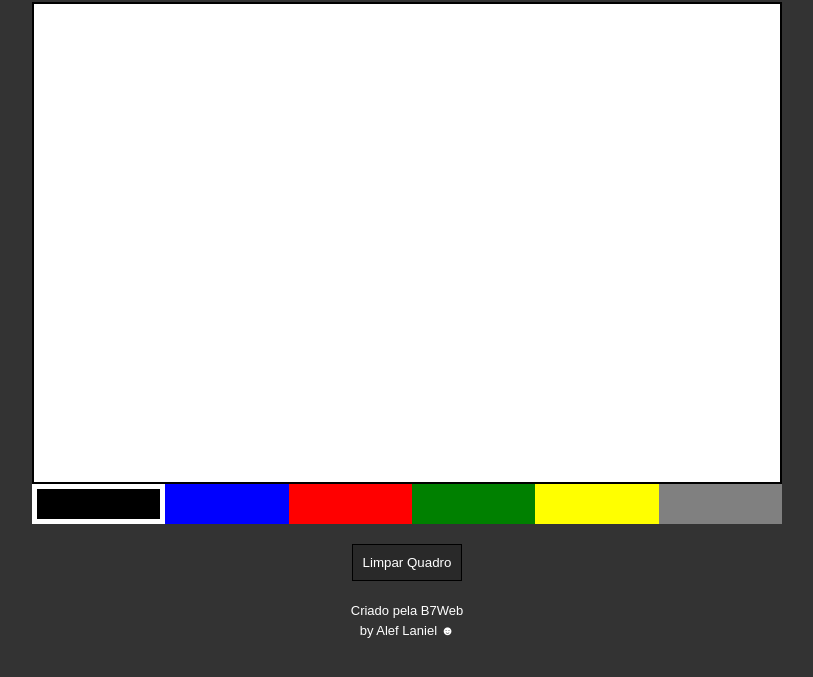
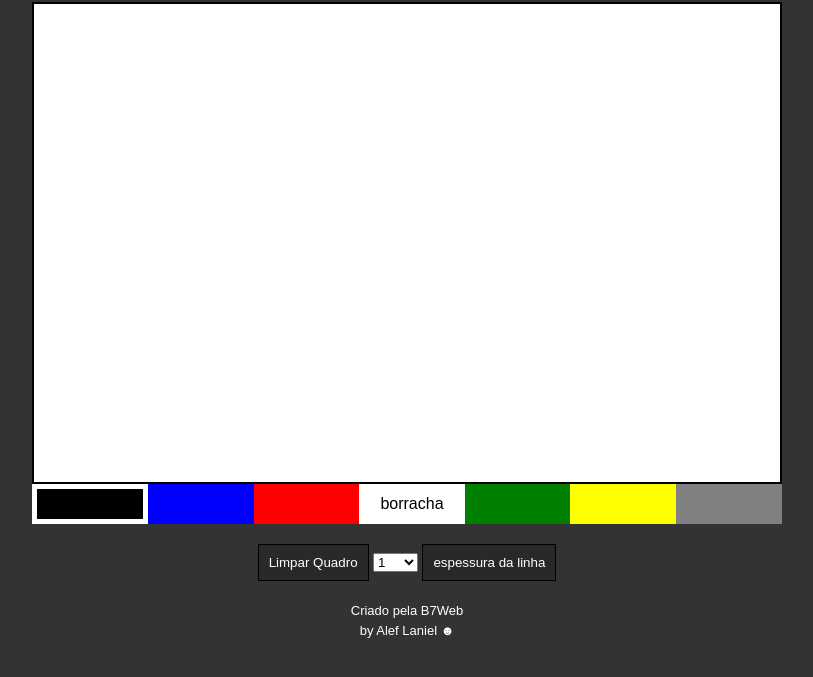
Before and after one commit to AlefLaniel/projeto-quadro-de-desenho, a plain HTML site: page index.html in a window 1280 px wide. Shown: the part 107-784 px from the top of the page, without its empty margins (233-1046 px from the left). Drawn offline with Linux system fonts and the light colour scheme.

Commit message:
coisas extras

```diff
--- a/index.html
+++ b/index.html
@@ -16,12 +16,119 @@
         <div data-color="black" style="background-color: black" class="color active"></div>
         <div data-color="blue" style="background-color: blue" class="color"></div>
         <div data-color="red" style="background-color: red" class="color"></div>
+        <div data-color="white" style="background-color: white" class="color">borracha</div>
         <div data-color="green" style="background-color: green" class="color"></div>
         <div data-color="yellow" style="background-color: yellow" class="color"></div>
         <div data-color="gray" style="background-color: gray" class="color"></div>
     </div>
 
-    <button class="clear">Limpar Quadro</button>
+    <div class="buttons">
+        <button class="clear">Limpar Quadro</button>
+        <select name="espessura" id="dm" >
+            <option value="1">1</option>
+            <option value="2">2</option>
+            <option value="3">3</option>
+            <option value="4">4</option>
+            <option value="5">5</option>
+            <option value="6">6</option>
+            <option value="7">7</option>
+            <option value="8">8</option>
+            <option value="9">9</option>
+            <option value="10">10</option>
+            <option value="11">11</option>
+            <option value="12">12</option>
+            <option value="13">13</option>
+            <option value="14">14</option>
+            <option value="15">15</option>
+            <option value="16">16</option>
+            <option value="17">17</option>
+            <option value="18">18</option>
+            <option value="19">19</option>
+            <option value="20">20</option>
+            <option value="21">21</option>
+            <option value="22">22</option>
+            <option value="23">23</option>
+            <option value="24">24</option>
+            <option value="25">25</option>
+            <option value="26">26</option>
+            <option value="27">27</option>
+            <option value="28">28</option>
+            <option value="29">29</option>
+            <option value="30">30</option>
+            <option value="31">31</option>
+            <option value="32">32</option>
+            <option value="33">33</option>
+            <option value="34">34</option>
+            <option value="35">35</option>
+            <option value="36">36</option>
+            <option value="37">37</option>
+            <option value="38">38</option>
+            <option value="39">39</option>
+            <option value="40">40</option>
+            <option value="41">41</option>
+            <option value="42">42</option>
+            <option value="43">43</option>
+            <option value="44">44</option>
+            <option value="45">45</option>
+            <option value="46">46</option>
+            <option value="47">47</option>
+            <option value="48">48</option>
+            <option value="49">49</option>
+            <option value="50">50</option>
+            <option value="51">51</option>
+            <option value="52">52</option>
+            <option value="53">53</option>
+            <option value="54">54</option>
+            <option value="55">55</option>
+            <option value="56">56</option>
+            <option value="57">57</option>
+            <option value="58">58</option>
+            <option value="59">59</option>
+            <option value="60">60</option>
+            <option value="61">61</option>
+            <option value="62">62</option>
+            <option value="63">63</option>
+            <option value="64">64</option>
+            <option value="65">65</option>
+            <option value="66">66</option>
+            <option value="67">67</option>
+            <option value="68">68</option>
+            <option value="69">69</option>
+            <option value="70">70</option>
+            <option value="71">71</option>
+            <option value="72">72</option>
+            <option value="73">73</option>
+            <option value="74">74</option>
+            <option value="75">75</option>
+            <option value="76">76</option>
+            <option value="77">77</option>
+            <option value="78">78</option>
+            <option value="79">79</option>
+            <option value="80">80</option>
+            <option value="81">81</option>
+            <option value="82">82</option>
+            <option value="83">83</option>
+            <option value="84">84</option>
+            <option value="85">85</option>
+            <option value="86">86</option>
+            <option value="87">87</option>
+            <option value="88">88</option>
+            <option value="89">89</option>
+            <option value="90">90</option>
+            <option value="91">91</option>
+            <option value="92">92</option>
+            <option value="93">93</option>
+            <option value="94">94</option>
+            <option value="95">95</option>
+            <option value="96">96</option>
+            <option value="97">97</option>
+            <option value="98">98</option>
+            <option value="99">99</option>
+            <option value="100">100</option>
+        </select>
+        <button class="dimension">espessura da linha</button>
+    </div>
+
 
     <footer>Criado pela B7Web <br/> by Alef Laniel ☻</footer>
 
--- a/script.js
+++ b/script.js
@@ -3,6 +3,7 @@ let currentColor = 'black';
 let canDraw = false;
 let mouseX = 0;
 let mouseY = 0;
+let size = 1;
 
 let screen = document.querySelector('#tela');
 let ctx = screen.getContext('2d');
@@ -25,6 +26,8 @@ screen.addEventListener('mousemove', mouseMoveEvent);
 screen.addEventListener('mouseup', mouseUpEvent);
 
 document.querySelector('.clear').addEventListener('click', clearScreen);
+document.querySelector('.dimension').addEventListener('click', dimension);
+
 
 // Functions
 function colorClickEvent(e) {
@@ -57,7 +60,7 @@ function draw(x, y) {
 
     // desenhar
     ctx.beginPath();
-    ctx.lineWidth = 5;
+    ctx.lineWidth = size;
     ctx.lineJoin = "round";
     ctx.moveTo(mouseX, mouseY);
     ctx.lineTo(pointX, pointY);
@@ -73,3 +76,12 @@ function clearScreen() {
     ctx.setTransform(1,0,0,1,0,0);
     ctx.clearRect(0,0,ctx.canvas.width, ctx.canvas.height);
 }
+
+function dimension() {
+   let select = document.querySelector("#dm");
+   var value = select.options[select.selectedIndex].text;
+   size = value;
+   console.log(value);
+   return size;
+
+}
--- a/style.css
+++ b/style.css
@@ -38,12 +38,16 @@ h1 {
     flex: 1;
     height: 40px;
     cursor: pointer;
+    text-align: center;
+    display: flex;
+    justify-content: center;
+    align-items: center;
 }
 .color.active {
     border: 5px solid #FFF;
 }
 
-.clear {
+.clear, .dimension {
     border: 1px solid #000;
     background-color: rgba(0, 0, 0, 0.2);
     color: #FFF;
```
